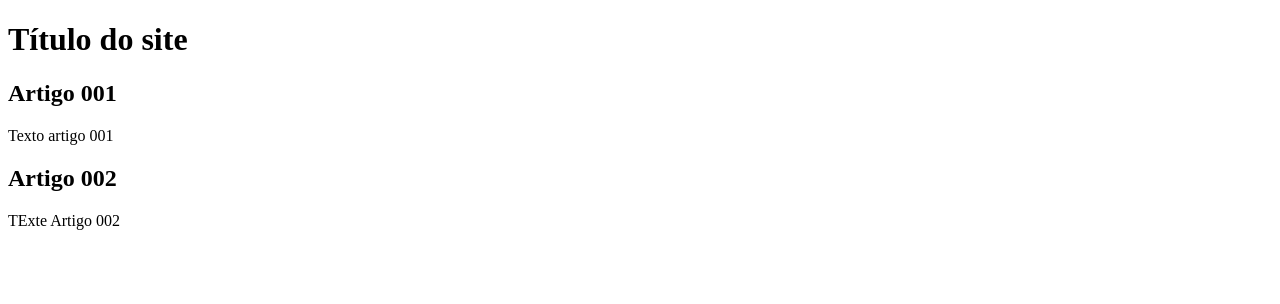
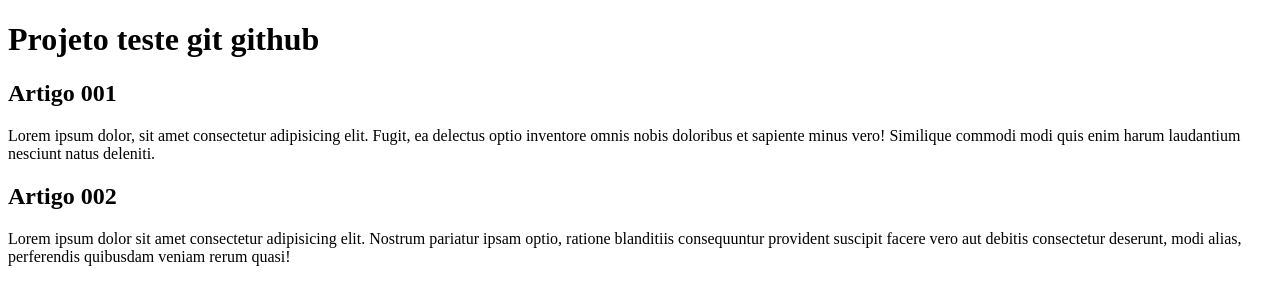
Before and after one commit to paulodelacerda/projeto-pagina-teste, a plain HTML site: page index.html in a window 1280 px wide. Drawn offline with Linux system fonts and the light colour scheme.

Commit message:
Conteudo adicionado.
Foi adicionado o conteudo do artigo 001 e 002.

```diff
--- a/index.html
+++ b/index.html
@@ -8,15 +8,15 @@
 <body>
     <main>
         <header>
-            <h1>Título do site</h1>
+            <h1>Projeto teste git github</h1>
         </header>
         <article>
             <h2>Artigo 001</h2>
-            <p>Texto artigo 001</p>
+            <p>Lorem ipsum dolor, sit amet consectetur adipisicing elit. Fugit, ea delectus optio inventore omnis nobis doloribus et sapiente minus vero! Similique commodi modi quis enim harum laudantium nesciunt natus deleniti.</p>
         </article>
         <article>
             <h2>Artigo 002</h2>
-            <p>TExte Artigo 002</p>
+            <p>Lorem ipsum dolor sit amet consectetur adipisicing elit. Nostrum pariatur ipsam optio, ratione blanditiis consequuntur provident suscipit facere vero aut debitis consectetur deserunt, modi alias, perferendis quibusdam veniam rerum quasi!</p>
         </article>
     </main>
 
```
